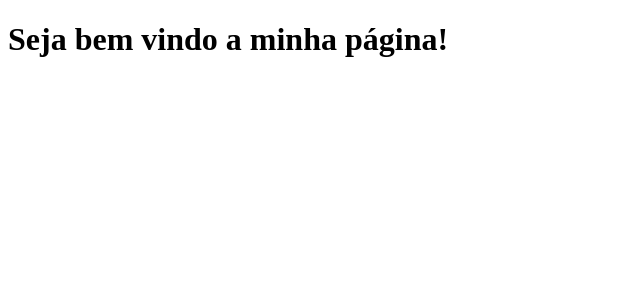
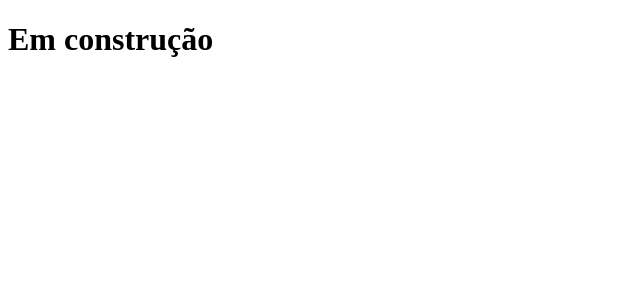
Before and after one commit to anathomaz2/clone-tabnews, a Next.js app: page / in a window 1280 px wide. Shown: the top 300 px of the page, without its empty margins (0-640 px from the left). Built offline with nearby package versions, Linux system fonts and the light colour scheme.

Commit message:
modifica a frase

```diff
--- a/pages/index.js
+++ b/pages/index.js
@@ -1,5 +1,5 @@
 function Home() {
-  return <h1>Seja bem vindo a minha página! </h1>;
+  return <h1> Em construção </h1>;
 }
 
 export default Home;
```
